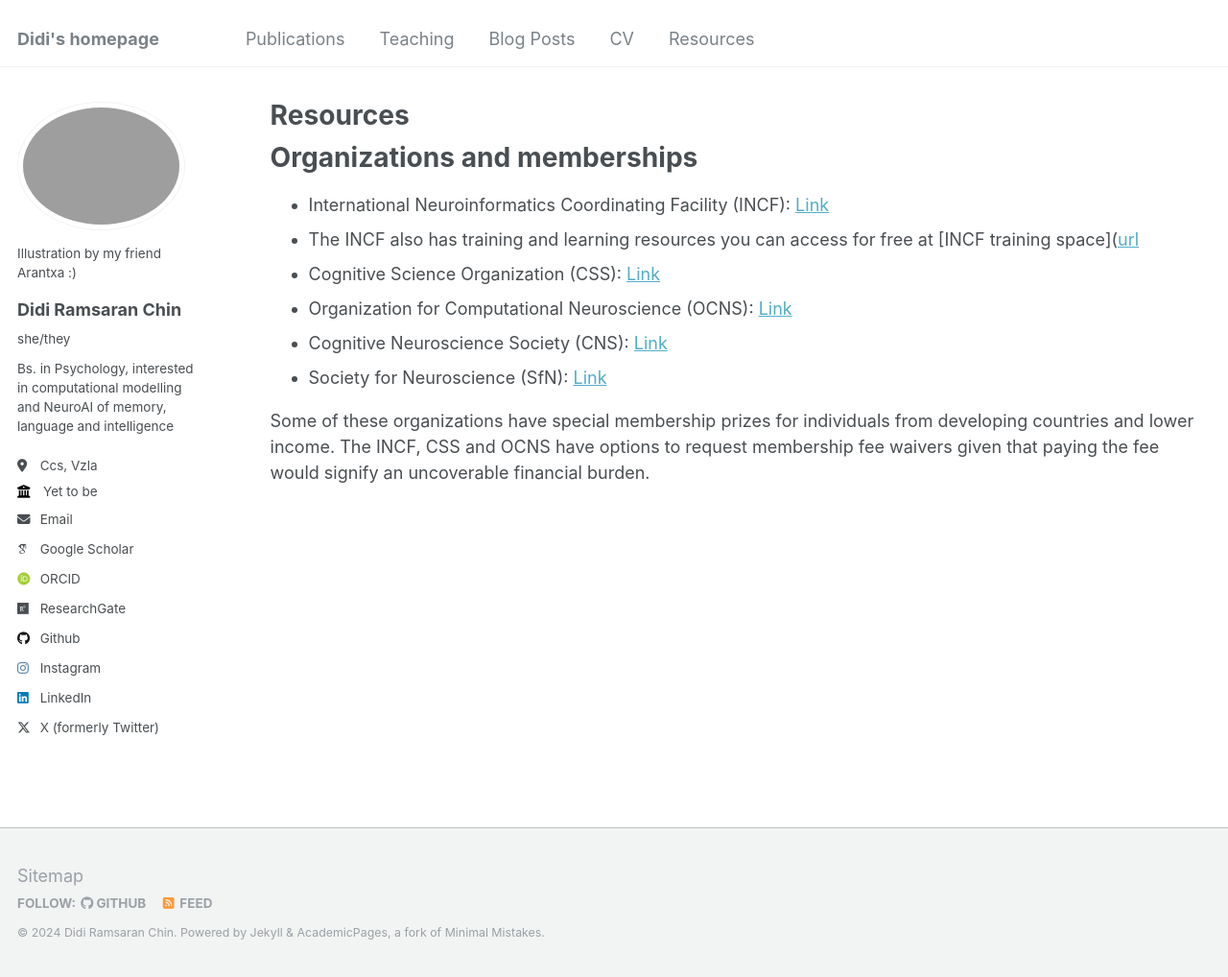
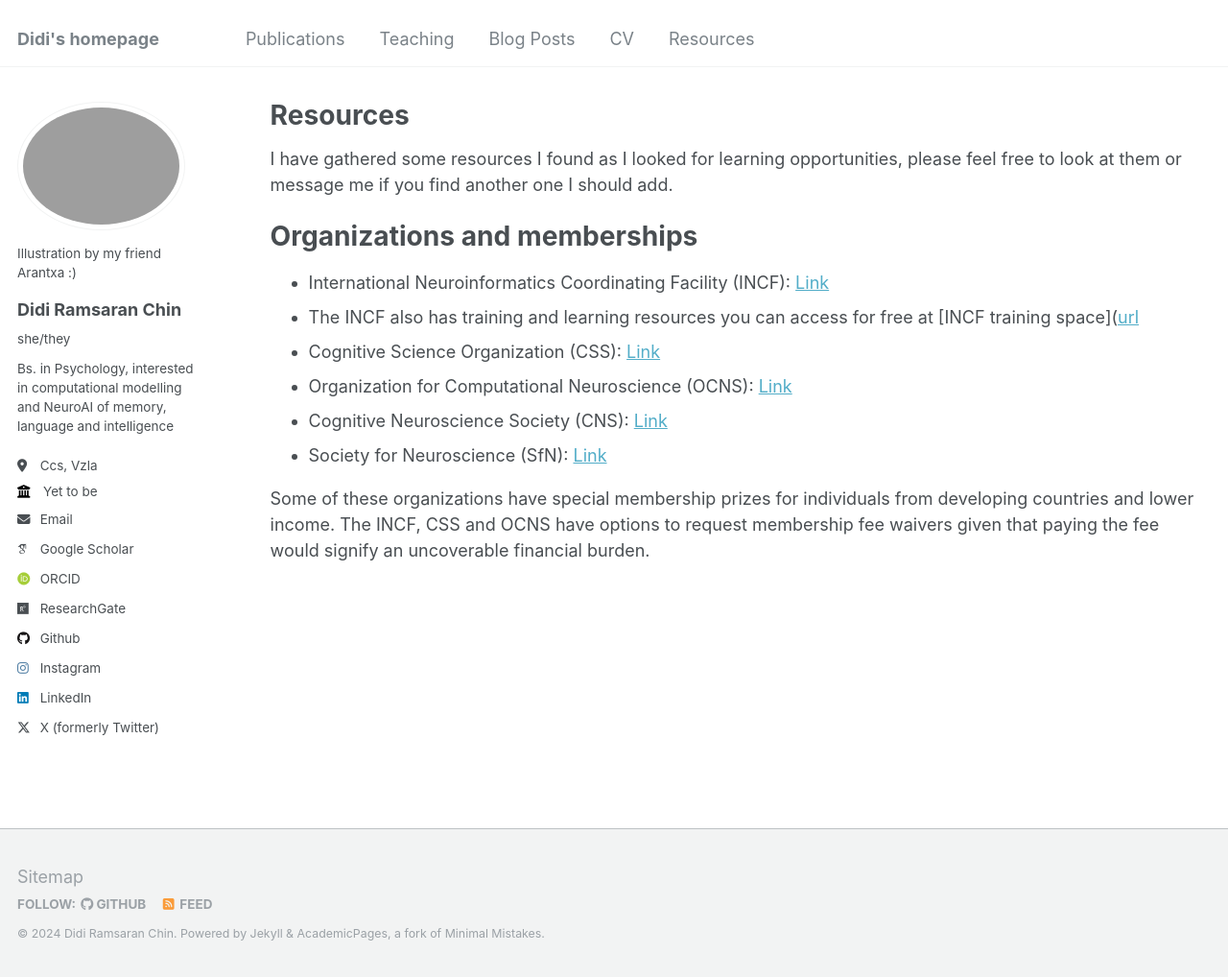
Before and after one commit to neurodidi/neurodidi.github.io, a Jekyll site: the page built from _pages/resources.md, in a window 1280 px wide and 1018 px high. Shown: the whole window at 96% size. Built offline with Jekyll 4.4.1, drawn with Linux system fonts in a browser that asks for light colours; some web fonts are replaced.

Commit message:
Update resources.md

```diff
--- a/_pages/resources.md
+++ b/_pages/resources.md
@@ -9,6 +9,8 @@ redirect_from:
 
 {% include base_path %}
 
+I have gathered some resources I found as I looked for learning opportunities, please feel free to look at them or message me if you find another one I should add.
+
 Organizations and memberships
 ======
 * International Neuroinformatics Coordinating Facility (INCF): [Link](https://www.incf.org/)
```
